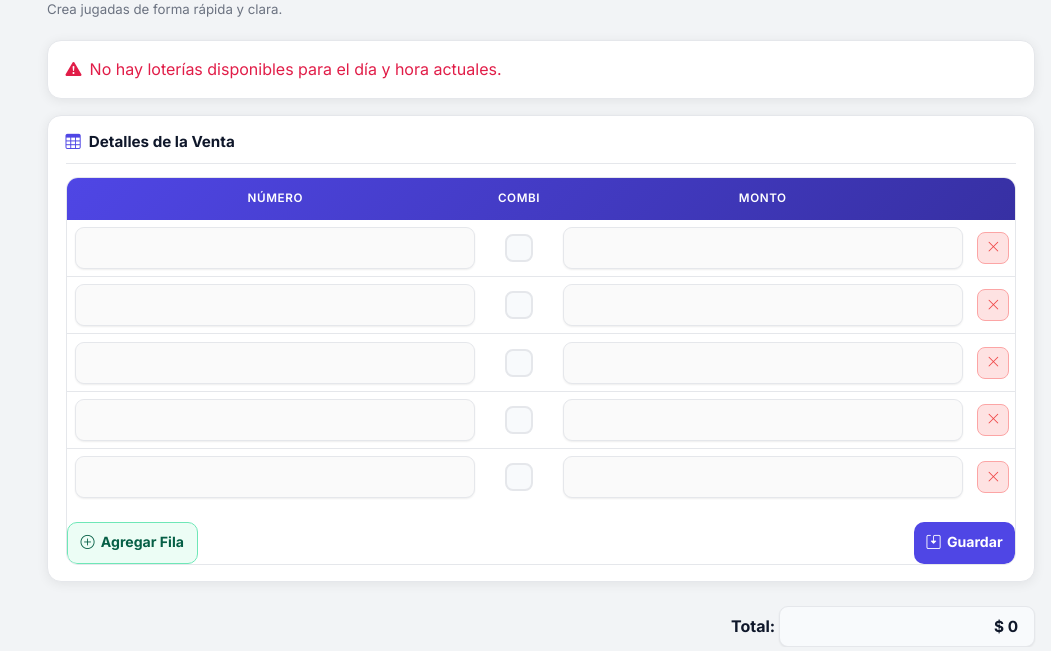
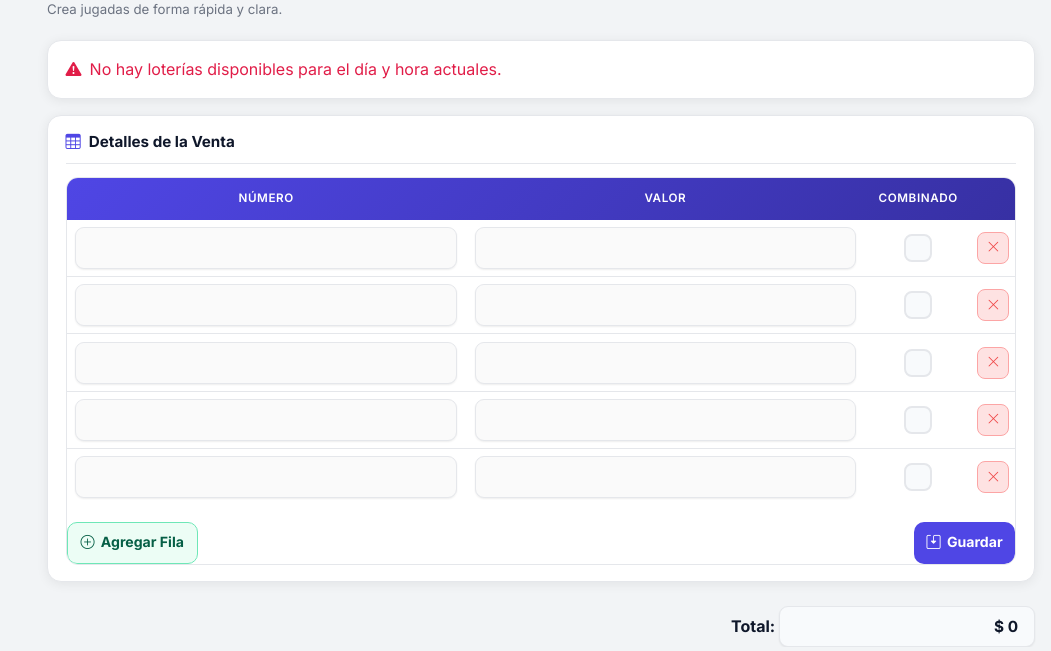
Before and after one commit to daniel0227/ventas, a Django app: template core/templates/core/ventas.html in a window 1280 px wide. Shown: the part 149-800 px from the top of the page, without its empty margins (229-1280 px from the left). Run offline with Django 5.2, Linux system fonts and the light colour scheme; the template is opened without the code that fills it, so the values that code supplies are empty; some libraries are stand-ins or nearby versions.

Commit message:
modificaciones visuales en el formulario de ventas

```diff
--- a/core/templates/core/ventas.html
+++ b/core/templates/core/ventas.html
@@ -111,8 +111,8 @@
         <thead>
           <tr>
             <th style="text-align: center;">Número</th>
-            <th style="text-align: center; width:70px;">Combi</th>
-            <th style="text-align: center;">Monto</th>
+            <th style="text-align: center;">Valor</th>
+            <th style="text-align: center; width:90px;">Combinado</th>
             <th style="width:44px;"></th>
           </tr>
         </thead>
@@ -120,15 +120,15 @@
           {# Se generan 5 filas por defecto #}
           {% for i in "12345"|make_list %}
             <tr>
-              <td data-label="Numero"><input type="number" name="numero" class="form-control ventas-input" inputmode="numeric" min="0" step="1"></td>
-              <td data-label="Combi" class="cell-combi">
+              <td data-label="Numero"><input type="text" name="numero" class="form-control ventas-input" inputmode="numeric" pattern="[0-9]{1,4}" maxlength="4"></td>
+              <td data-label="Valor"><input type="number" name="monto" class="form-control ventas-input monto" inputmode="decimal" min="0" step="any"></td>
+              <td data-label="Combinado" class="cell-combi">
                 <input type="hidden" name="es_combinado" value="0" class="es-combinado-hidden">
                 <label class="combi-check-wrap">
                   <input type="checkbox" class="combi-check">
                   <span class="combi-check-ui"></span>
                 </label>
               </td>
-              <td data-label="Monto"><input type="number" name="monto" class="form-control ventas-input monto" inputmode="decimal" min="0" step="any"></td>
               <td class="cell-remove" data-label="Accion">
                 <button type="button" class="btn remove-row remove-row-btn" title="Eliminar fila">
                   <i class="bi bi-x-lg"></i>
@@ -1209,16 +1209,19 @@
       transition: border-color .15s;
     }
 
-    .combi-check:checked + .combi-check-ui {
+    /* Estado activo: manejado por JS (.is-checked) para repintado inmediato en móvil */
+    .combi-check:checked + .combi-check-ui,
+    .combi-check-ui.is-checked {
       background: var(--ventas-primary);
       border-color: var(--ventas-primary);
     }
 
-    .combi-check:checked + .combi-check-ui::after {
+    .combi-check:checked + .combi-check-ui::after,
+    .combi-check-ui.is-checked::after {
       border-color: #fff;
     }
 
-    .combi-check-wrap:hover .combi-check-ui {
+    .combi-check-wrap:hover .combi-check-ui:not(.is-checked) {
       border-color: var(--ventas-primary);
       background: var(--ventas-primary-light);
     }
@@ -1590,12 +1593,16 @@
         row.querySelectorAll('input').forEach(input => {
           input.addEventListener('input', updateTotal);
         });
-        // Sincronizar checkbox con el hidden input
+        // Sincronizar checkbox con el hidden input y forzar repintado inmediato en móvil
         const check = row.querySelector('.combi-check');
         const hidden = row.querySelector('.es-combinado-hidden');
-        if (check && hidden) {
+        const ui    = row.querySelector('.combi-check-ui');
+        if (check && hidden && ui) {
+          // Estado inicial (filas pre-renderizadas con checked)
+          ui.classList.toggle('is-checked', check.checked);
           check.addEventListener('change', () => {
             hidden.value = check.checked ? '1' : '0';
+            ui.classList.toggle('is-checked', check.checked);
           });
         }
       }
@@ -1605,15 +1612,15 @@
         const esCombi = values?.es_combinado ? '1' : '0';
         const monto = values?.monto || '';
         return `
-          <td data-label="Numero"><input type="number" name="numero" class="form-control ventas-input" value="${numero}" inputmode="numeric" min="0" step="1"></td>
-          <td data-label="Combi" class="cell-combi">
+          <td data-label="Numero"><input type="text" name="numero" class="form-control ventas-input" value="${numero}" inputmode="numeric" pattern="[0-9]{1,4}" maxlength="4"></td>
+          <td data-label="Valor"><input type="number" name="monto" class="form-control ventas-input monto" value="${monto}" inputmode="decimal" min="0" step="any"></td>
+          <td data-label="Combinado" class="cell-combi">
             <input type="hidden" name="es_combinado" value="${esCombi}" class="es-combinado-hidden">
             <label class="combi-check-wrap">
               <input type="checkbox" class="combi-check"${esCombi === '1' ? ' checked' : ''}>
               <span class="combi-check-ui"></span>
             </label>
           </td>
-          <td data-label="Monto"><input type="number" name="monto" class="form-control ventas-input monto" value="${monto}" inputmode="decimal" min="0" step="any"></td>
           <td class="cell-remove" data-label="Accion">
             <button type="button" class="btn remove-row remove-row-btn" title="Eliminar fila">
               <i class="bi bi-x-lg"></i>
```
Also changed, not shown: core/templates/core/ventas_list.html (+13 -10 lines).
